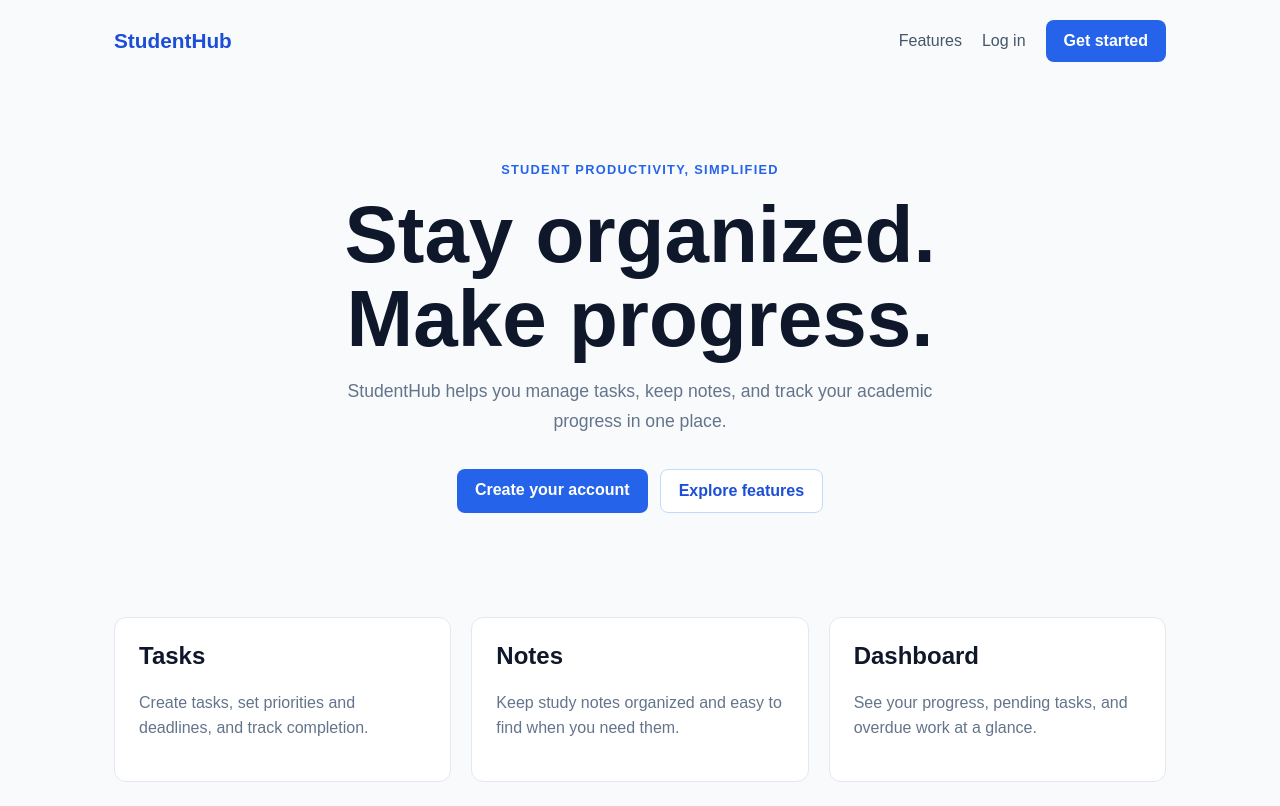
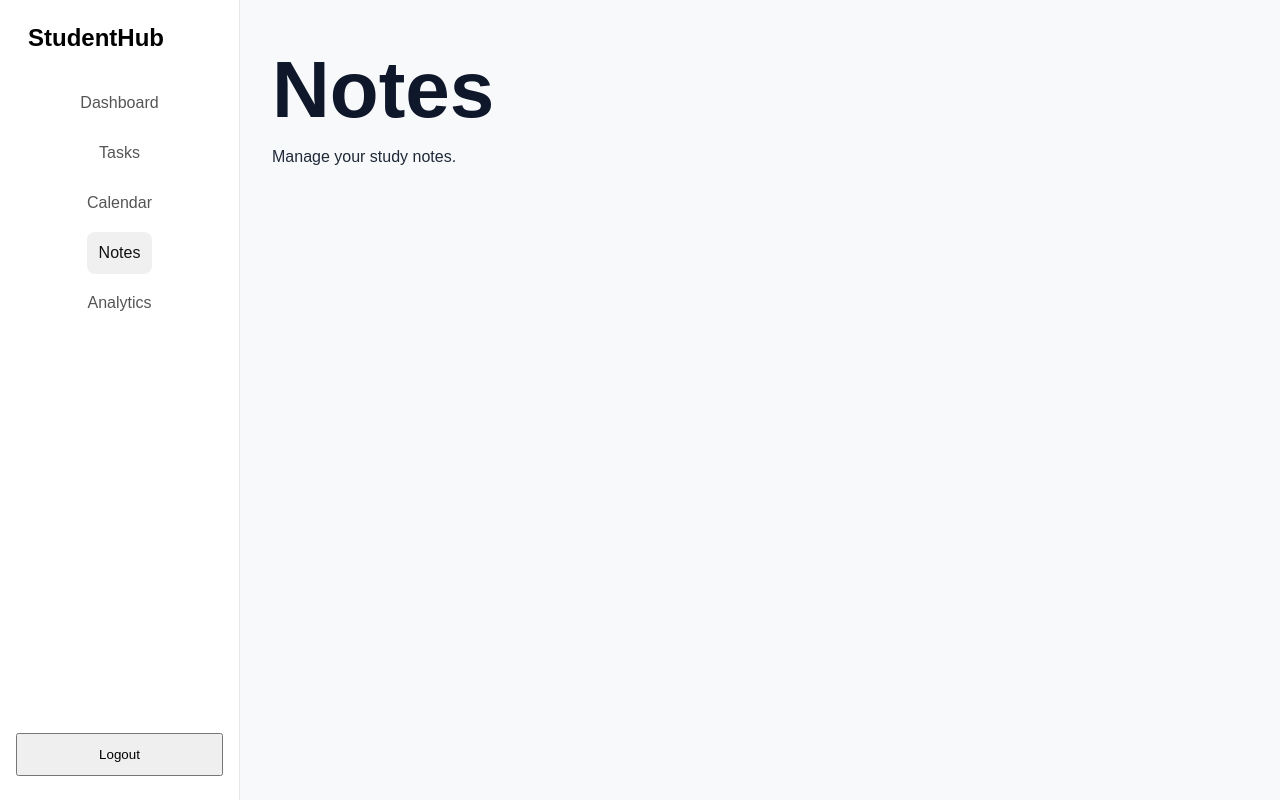
Before and after one commit to AnasBinAshraf/StudentHub, a React (Vite) app: page /notes in a window 1280 px wide. Built offline with nearby package versions, Linux system fonts and the light colour scheme.

Commit message:
Add dashboard layout,side panel and routing

```diff
--- a/src/App.css
+++ b/src/App.css
@@ -128,3 +128,63 @@ h1 {
     flex-direction: column;
   }
 }
+
+
+/*new dashboard layout*/
+
+.dashboard-layout {
+  min-height: 100vh;
+  display: flex;
+}
+
+.sidebar {
+  width: 240px;
+  min-height: 100vh;
+  padding: 24px 16px;
+  display: flex;
+  flex-direction: column;
+  border-right: 1px solid #e5e7eb;
+  background: #ffffff;
+}
+
+.sidebar-logo {
+  padding: 0 12px 30px;
+}
+
+.sidebar-logo h2 {
+  margin: 0;
+}
+
+.sidebar-nav {
+  display: flex;
+  flex-direction: column;
+  gap: 8px;
+}
+
+.sidebar-nav a {
+  padding: 12px;
+  border-radius: 8px;
+  text-decoration: none;
+  color: #555;
+}
+
+.sidebar-nav a.active {
+  background: #f0f0f0;
+  color: #111;
+}
+
+.sidebar-bottom {
+  margin-top: auto;
+}
+
+.sidebar-bottom button {
+  width: 100%;
+  padding: 12px;
+  cursor: pointer;
+}
+
+.dashboard-content {
+  flex: 1;
+  padding: 32px;
+  background: #f8f9fb;
+}
--- a/src/App.jsx
+++ b/src/App.jsx
@@ -1,66 +1,45 @@
-import './App.css'
+import "./App.css";
+import { BrowserRouter, Routes, Route } from "react-router-dom";
+
+import Landing from "./pages/landing";
+import Login from "./pages/login";
+import Register from "./pages/register";
+import Dashboard from "./pages/dashboard";
+import Tasks from "./pages/tasks";
+import Calendar from "./pages/calendar";
+import Notes from "./pages/notes";
+import Analytics from "./pages/analytics";
+
+import DashboardLayout from "./components/dashboardlayout";
 
 function App() {
   return (
-    <main>
-      <header className="navbar">
-        <a className="logo" href="/">
-          StudentHub
-        </a>
+    <BrowserRouter>
+      <Routes>
 
-        <nav>
-          <a href="#features">Features</a>
-          <a className="login-link" href="#login">
-            Log in
-          </a>
-          <a className="primary-button" href="#register">
-            Get started
-          </a>
-        </nav>
-      </header>
+        <Route path="/" element={<Landing />} />
 
-      <section className="hero">
-        <p className="eyebrow">STUDENT PRODUCTIVITY, SIMPLIFIED</p>
+        <Route path="/login" element={<Login />} />
 
-        <h1>
-          Stay organized.
-          <br />
-          Make progress.
-        </h1>
+        <Route path="/register" element={<Register />} />
 
-        <p className="hero-text">
-          StudentHub helps you manage tasks, keep notes, and track your academic
-          progress in one place.
-        </p>
+        <Route element={<DashboardLayout />}>
 
-        <div className="hero-actions">
-          <a className="primary-button" href="#register">
-            Create your account
-          </a>
-          <a className="secondary-button" href="#features">
-            Explore features
-          </a>
-        </div>
-      </section>
+        <Route path="/dashboard" element={<Dashboard />} />
 
-      <section id="features" className="features">
-        <article>
-          <h2>Tasks</h2>
-          <p>Create tasks, set priorities and deadlines, and track completion.</p>
-        </article>
+        <Route path="/tasks" element={<Tasks />} />
 
-        <article>
-          <h2>Notes</h2>
-          <p>Keep study notes organized and easy to find when you need them.</p>
-        </article>
+        <Route path="/calendar" element={<Calendar />} />
 
-        <article>
-          <h2>Dashboard</h2>
-          <p>See your progress, pending tasks, and overdue work at a glance.</p>
-        </article>
-      </section>
-    </main>
-  )
+        <Route path="/notes" element={<Notes />} />
+
+        <Route path="/analytics" element={<Analytics />} />
+
+        </Route>
+
+      </Routes>
+    </BrowserRouter>
+  );
 }
 
-export default App
+export default App;
--- /dev/null
+++ b/src/components/dashboardlayout.jsx
@@ -0,0 +1,51 @@
+import { NavLink, Outlet } from "react-router-dom";
+
+function DashboardLayout() {
+  return (
+    <div className="dashboard-layout">
+
+      <aside className="sidebar">
+
+        <div className="sidebar-logo">
+          <h2>StudentHub</h2>
+        </div>
+
+        <nav className="sidebar-nav">
+
+          <NavLink to="/dashboard">
+            Dashboard
+          </NavLink>
+
+          <NavLink to="/tasks">
+            Tasks
+          </NavLink>
+
+          <NavLink to="/calendar">
+            Calendar
+          </NavLink>
+
+          <NavLink to="/notes">
+            Notes
+          </NavLink>
+
+          <NavLink to="/analytics">
+            Analytics
+          </NavLink>
+
+        </nav>
+
+        <div className="sidebar-bottom">
+          <button>Logout</button>
+        </div>
+
+      </aside>
+
+      <main className="dashboard-content">
+        <Outlet />
+      </main>
+
+    </div>
+  );
+}
+
+export default DashboardLayout;
--- /dev/null
+++ b/src/pages/analytics.jsx
@@ -0,0 +1,10 @@
+function Analytics() {
+  return (
+    <div>
+      <h1>Analytics</h1>
+      <p>Track your productivity.</p>
+    </div>
+  );
+}
+
+export default Analytics;
--- /dev/null
+++ b/src/pages/calendar.jsx
@@ -0,0 +1,10 @@
+function Calendar() {
+  return (
+    <div>
+      <h1>Calendar</h1>
+      <p>View your schedule and deadlines.</p>
+    </div>
+  );
+}
+
+export default Calendar;
--- /dev/null
+++ b/src/pages/dashboard.jsx
@@ -0,0 +1,10 @@
+function Dashboard() {
+  return (
+    <div>
+      <h1>Dashboard</h1>
+      <p>Welcome to your StudentHub dashboard.</p>
+    </div>
+  );
+}
+
+export default Dashboard;
--- /dev/null
+++ b/src/pages/landing.jsx
@@ -0,0 +1,10 @@
+function Landing() {
+  return (
+    <div>
+      <h1>StudentHub</h1>
+      <p>Stay organized. Make progress.</p>
+    </div>
+  );
+}
+
+export default Landing;
--- /dev/null
+++ b/src/pages/login.jsx
@@ -0,0 +1,10 @@
+function Login() {
+  return (
+    <div>
+      <h1>Login</h1>
+      <p>Login to your StudentHub account.</p>
+    </div>
+  );
+}
+
+export default Login;
--- /dev/null
+++ b/src/pages/notes.jsx
@@ -0,0 +1,10 @@
+function Notes() {
+  return (
+    <div>
+      <h1>Notes</h1>
+      <p>Manage your study notes.</p>
+    </div>
+  );
+}
+
+export default Notes;
--- /dev/null
+++ b/src/pages/register.jsx
@@ -0,0 +1,10 @@
+function Register() {
+  return (
+    <div>
+      <h1>Create Account</h1>
+      <p>Join StudentHub.</p>
+    </div>
+  );
+}
+
+export default Register;
--- /dev/null
+++ b/src/pages/tasks.jsx
@@ -0,0 +1,10 @@
+function Tasks() {
+  return (
+    <div>
+      <h1>Tasks</h1>
+      <p>Manage your tasks here.</p>
+    </div>
+  );
+}
+
+export default Tasks;
```
